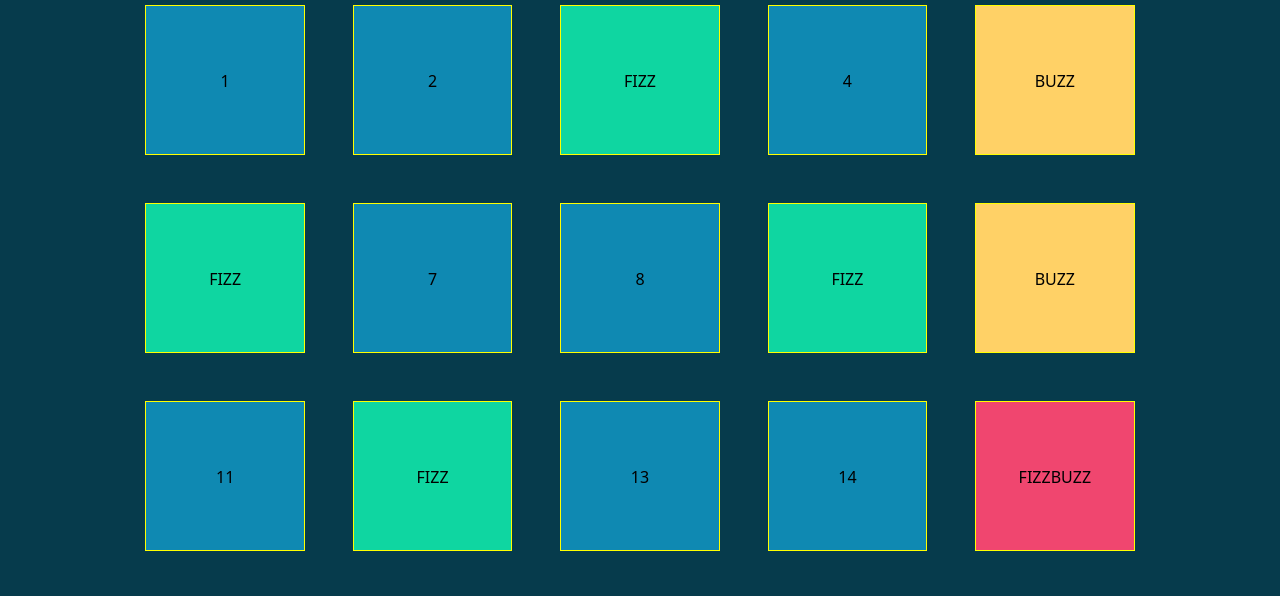
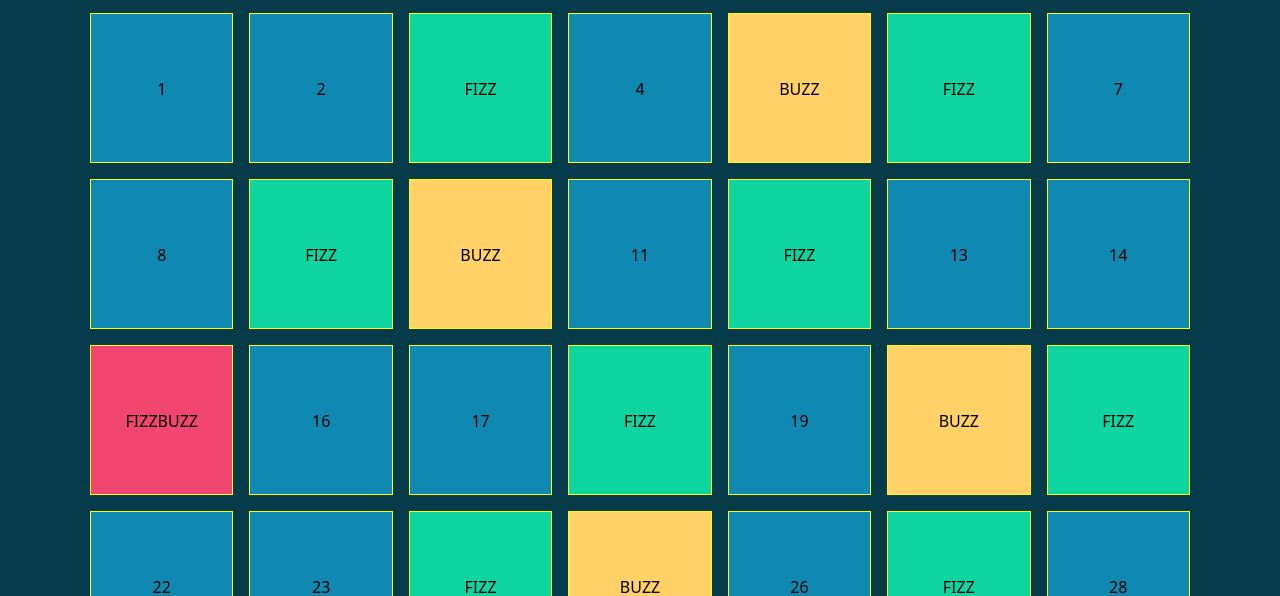
Before and after one commit to StefanoMela/js-fizzBuzzDOM, a plain HTML site: page index.html in a window 1280 px wide. Shown: the part 147-743 px from the top of the page. Drawn offline with nearby package versions, Linux system fonts and the light colour scheme.

Commit message:
feat: cleaned code

```diff
--- a/CSS/mystyle.css
+++ b/CSS/mystyle.css
@@ -3,39 +3,31 @@
     background-color: #063B4C;
 }
 
+.classic__box {
 
+    height: 150px;
+    margin: 8px;
+    line-height: 150px;
+    width: calc((100% / 7) - 16px);
+    border: 1px solid yellow;
+
+}
 
 .fizzbuzz {
 
     background-color: #F0466F;
-    height: 150px;
-    line-height: 150px;
-    width: calc(100% / 7);
-    border: 1px solid yellow;
 }
 
 .fizz {
 
     background-color: #0FD6A1;
-    height: 150px;
-    line-height: 150px;
-    width: calc(100% / 7);
-    border: 1px solid yellow;
 }
 
 .buzz {
     background-color: #FFD166;
-    height: 150px;
-    line-height: 150px;
-    width: calc(100% / 7);
-    border: 1px solid yellow;
 }
 
 .number {
 
     background-color: #0F89B2;
-    height: 150px;
-    line-height: 150px;
-    width: calc(100% / 7);
-    border: 1px solid yellow;
 }
--- a/JS/myscript.js
+++ b/JS/myscript.js
@@ -27,6 +27,7 @@ for (let i = 1; i <= 100; i++) {        // CREO CICLO PER STAMPARE IN CONSOLE NU
     }
 
     myDiv.innerHTML = output;
+    myDiv.classList.add("classic__box");
     myDiv.classList.add(myClass);
     newDiv.append(myDiv);
 
--- a/index.html
+++ b/index.html
@@ -18,7 +18,7 @@
     <div class="container-fluid">
         <h1 class="text-center text-white py-5">FizzBuzzDOM</h1>
         <div class="container">
-            <div id="box-target" class="d-flex flex-wrap gap-5 justify-content-center text-center text-black text-uppercase"></div>
+            <div id="box-target" class="d-flex flex-wrap justify-content-center text-center text-black text-uppercase"></div>
         </div>
     </div>
 </body>
```
